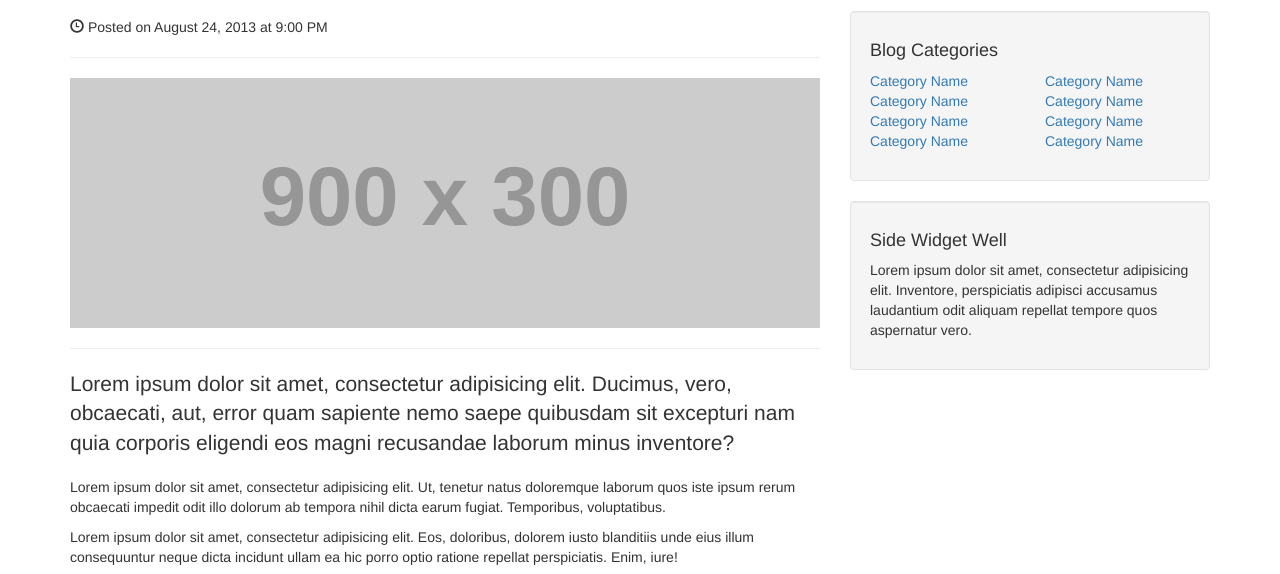
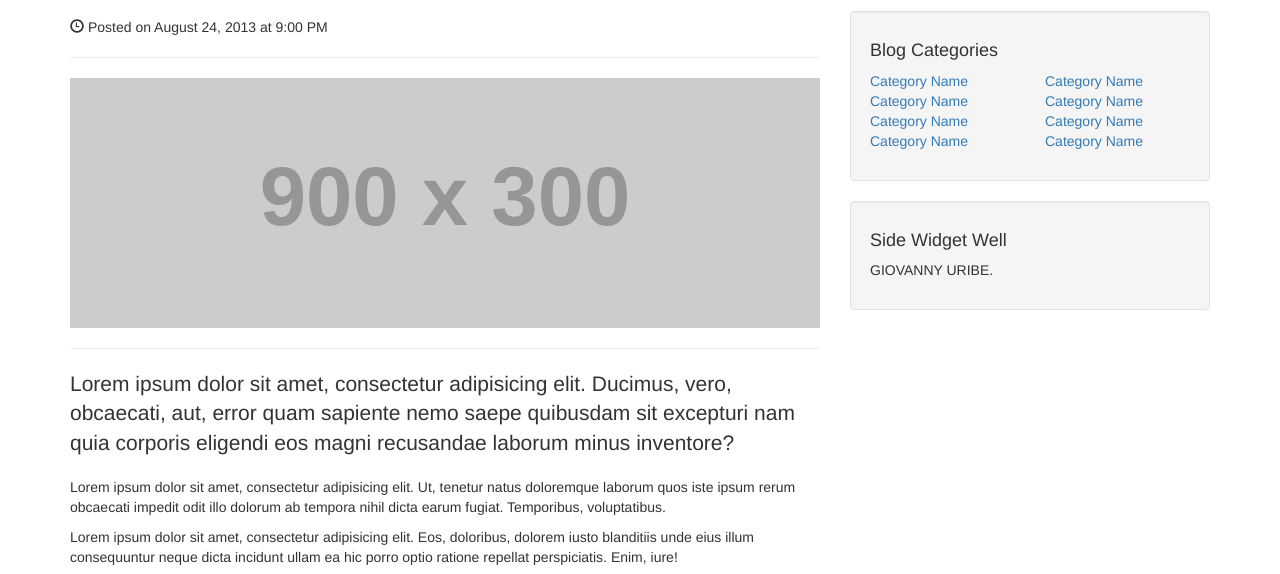
Before and after one commit to StartBootstrap/startbootstrap-blog-post, a plain HTML site: page index.html in a window 1280 px wide. Shown: the part 193-767 px from the top of the page. Drawn offline with Linux system fonts and the light colour scheme; placeholder pictures from the web are drawn by us.

Commit message:
cambio para traer nombre en mayuscula

```diff
--- a/index.html
+++ b/index.html
@@ -209,7 +209,7 @@
                 <!-- Side Widget Well -->
                 <div class="well">
                     <h4>Side Widget Well</h4>
-                    <p>Lorem ipsum dolor sit amet, consectetur adipisicing elit. Inventore, perspiciatis adipisci accusamus laudantium odit aliquam repellat tempore quos aspernatur vero.</p>
+                    <p>GIOVANNY URIBE.</p>
                 </div>
 
             </div>
```
